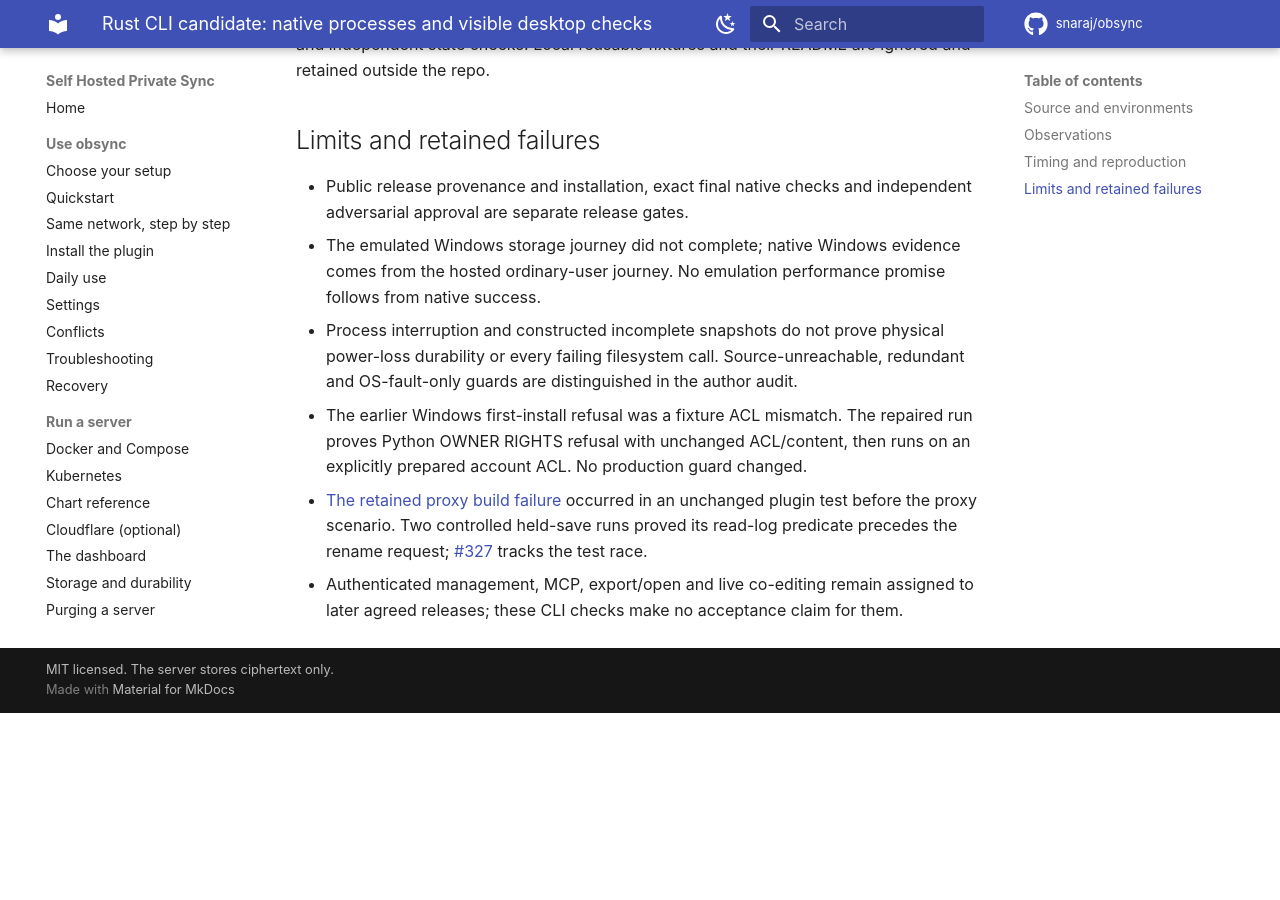
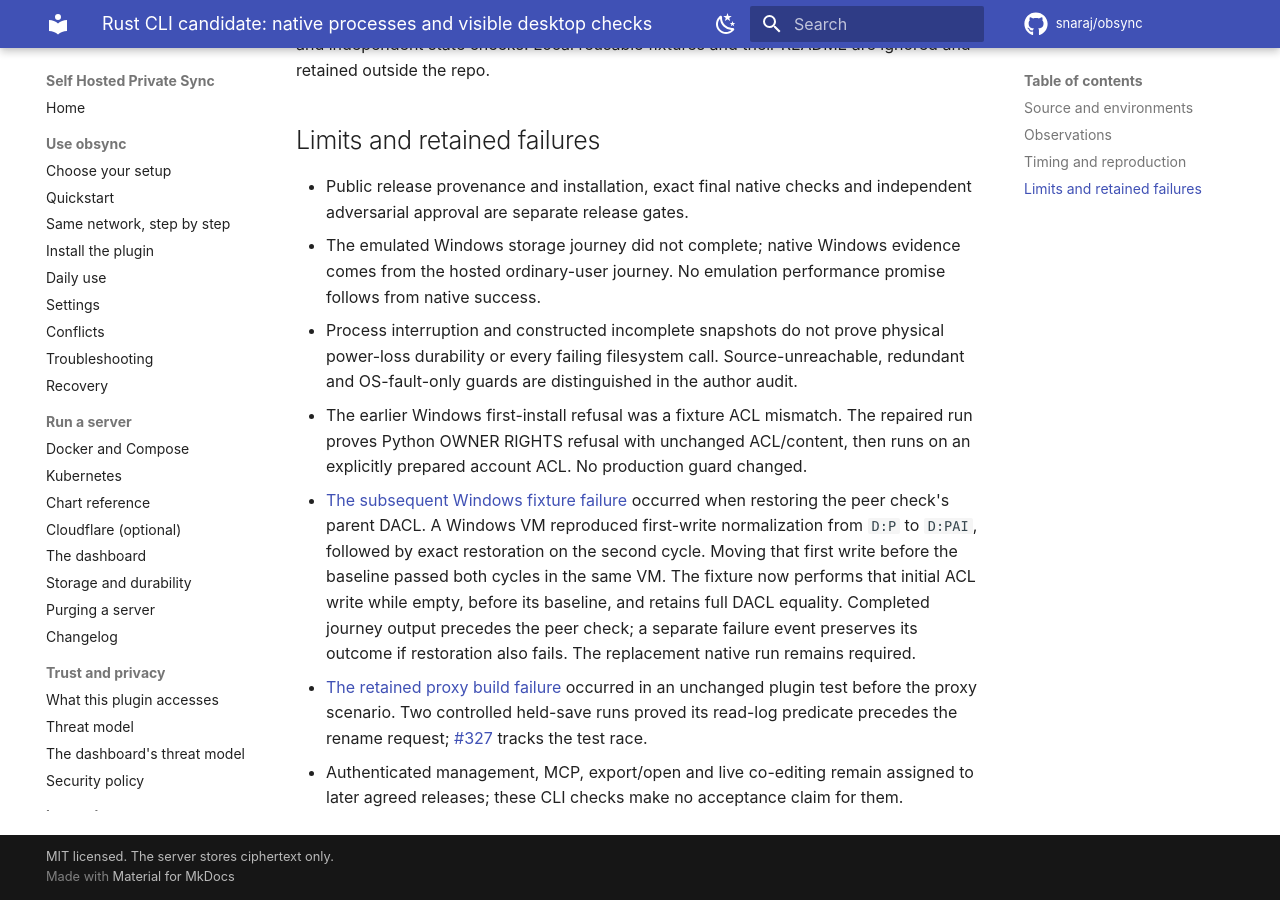
Before and after one commit to snaraj/obsync, an MkDocs documentation site: the page built from docs/validation-runs/2026-10-03-rust-cli-candidate.md, in a window 1280 px wide and 900 px high, scrolled down 2713 px. Built offline with MkDocs 1.6.1 and Material for MkDocs 9.7.7, drawn with Linux system fonts in a browser that asks for light colours; comment, search, counter and statistics services are not loaded; before the commit the page ends 3426 px from its top, so only the background shows below that.

Commit message:
test(cli): normalize the private Windows fixture before ACL comparison
The peer custody check failed while restoring its private parent DACL after
all public CLI commands. A real Windows VM reproduces the cause: the first
ACL update converts D:P to D:PAI, while a second write/restore cycle matches
exactly. Moving the initial persistence before the baseline passes both
cycles in the same VM. Keep full DACL equality and peer-positive parent
access; no product permissions, security checks or deadlines change.

Persist the already-private ACL while the fixture root is empty and within
its cleanup scope. Emit completed journey receipts before the peer phase,
and preserve a bounded peer-failure event if restoration also fails. Record
the failed run and the visible before/after control without local details.

Full local gate13 passes: 872 Python contracts, 1975 plugin tests, 95.28%
Rust line coverage and 129 macOS package commands. The Windows VM control
reproduces the original failure and passes both corrected exact comparisons;
the replacement hosted ordinary-user journey is still required.

Accounting: +17/-3 across two files. Test fixture and validation record only.

- GPT-6

```diff
--- a/docs/validation-runs/2026-10-03-rust-cli-candidate.md
+++ b/docs/validation-runs/2026-10-03-rust-cli-candidate.md
@@ -94,6 +94,14 @@
 - The earlier Windows first-install refusal was a fixture ACL mismatch. The
   repaired run proves Python OWNER RIGHTS refusal with unchanged ACL/content,
   then runs on an explicitly prepared account ACL. No production guard changed.
+- [The subsequent Windows fixture failure](https://github.com/snaraj/obsync/actions/runs/37170130672/job/111341230565)
+  occurred when restoring the peer check's parent DACL. A Windows VM reproduced
+  first-write normalization from `D:P` to `D:PAI`, followed by exact restoration
+  on the second cycle. Moving that first write before the baseline passed both
+  cycles in the same VM. The fixture now performs that initial ACL write while
+  empty, before its baseline, and retains full DACL equality. Completed journey
+  output precedes the peer check; a separate failure event preserves its outcome
+  if restoration also fails. The replacement native run remains required.
 - [The retained proxy build failure](https://github.com/snaraj/obsync/actions/runs/37166485128/job/111330328498)
   occurred in an unchanged plugin test before the proxy scenario. Two controlled
   held-save runs proved its read-log predicate precedes the rename request;
```
Also changed, not shown: 1 other file.
